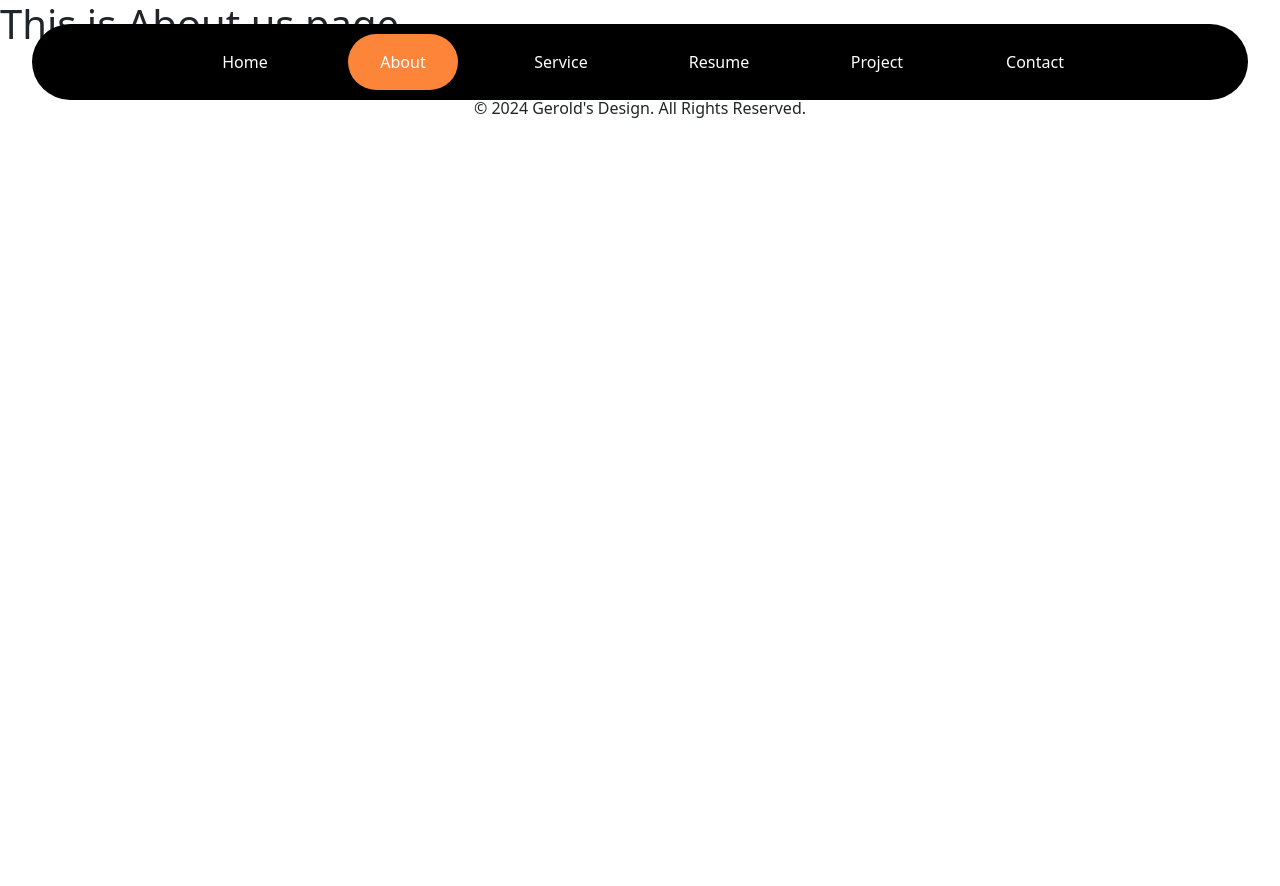
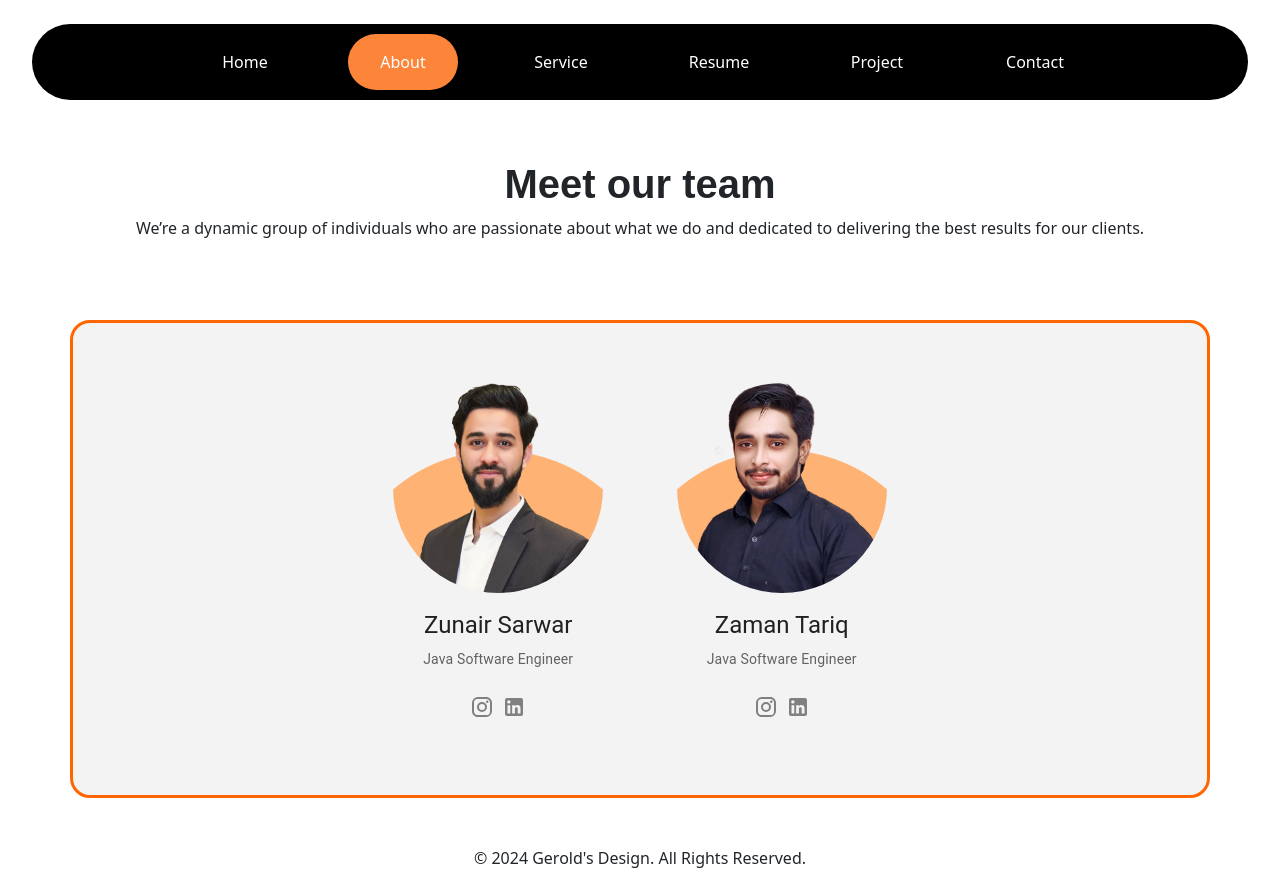
Before and after one commit to Zunairzz/Porfolio, a React (Create React App) app in the folder frontend/: page /about in a window 1280 px wide. Before the commit the page ends 800 px from the top, so only its background shows below. Built offline with nearby package versions, Linux system fonts and the light colour scheme.

Commit message:
- Add about us page

```diff
--- /dev/null
+++ b/frontend/src/css/about.css
@@ -0,0 +1,26 @@
+.parent {
+    margin-top: 10rem;
+}
+
+.team-heading {
+    font-weight: bold;
+    font-family: Arial, Helvetica, sans-serif;
+}
+
+.team-child {
+    margin-top: 5rem;
+    border: 3px solid #ff6600;
+    background-color: #f3f3f3;
+    border-radius: 20px;
+    padding: 60px 0 20px 0;
+}
+.team-card {
+    border: none;
+    box-shadow: none;
+}
+
+@media only screen and (max-width: 900px) {
+    .team-child {
+        border: none;
+    }
+}
--- a/frontend/src/pages/About.jsx
+++ b/frontend/src/pages/About.jsx
@@ -1,9 +1,98 @@
 import Base from "../component/Base";
+import "../css/about.css";
+import {Card, CardActions, CardContent, CardMedia, Typography} from "@mui/material";
+import zaman from "../image/zaman_png.png";
+import zunair from "../image/zuni_png.png";
+import InstagramIcon from '@mui/icons-material/Instagram';
+import LinkedInIcon from '@mui/icons-material/LinkedIn';
+import {Col, Container, Row} from "reactstrap";
+import React from "react";
 
 export function About() {
+
+    const items = [
+        {
+            id: 1,
+            name: "Zunair Sarwar",
+            src: zunair,
+            jobDescription: "Java Software Engineer",
+            linkedIn: "https://www.linkedin.com/in/zunair-sarwar-401323221/",
+            instagram: "https://www.instagram.com/zun_i333/"
+        }, {
+            id: 2,
+            name: "Zaman Tariq",
+            src: zaman,
+            jobDescription: "Java Software Engineer",
+            linkedIn: "https://www.linkedin.com/in/zaman-tariq-931738230/",
+            instagram: "https://www.instagram.com/zamanjutt12/"
+        }
+    ];
+
     return (
         <Base>
-            <h1>This is About us page</h1>
+            <Container className="parent text-center">
+                <h1 className="team-heading">Meet our team</h1>
+                <p>We’re a dynamic group of individuals who are passionate about what we do and dedicated to delivering
+                    the best results for our clients.</p>
+                <Row className="team-child d-flex justify-content-center align-content-center align-items-center">
+
+                    {items.map(item => (
+                        <Col xxl={3} xl={3} lg={4} md={6} className="mb-5">
+                            <AboutUsCard index={item.id} image={item.src} name={item.name}
+                                         jobDescription={item.jobDescription}
+                                         linkedIn={item.linkedIn} instagram={item.instagram}/>
+                        </Col>
+                    ))}
+                </Row>
+            </Container>
         </Base>
     )
 }
+
+const AboutUsCard = ({index, image, name, jobDescription, linkedIn, instagram}) => {
+    return (
+        <Card key={index} sx={{maxWidth: 345, boxShadow: 'none', textAlign: 'center', backgroundColor: '#f3f3f3'}}
+              className="team-card justify-content-center align-content-center align-items-center">
+            <CardMedia
+                sx={{
+                    height: 210,
+                    width: 210, // Optional: set the width to match the height to make it a perfect circle
+                    borderRadius: '50%', // This makes the image circular
+                    margin: '0 auto',
+                }}
+                image={image}
+                title="green iguana"
+            />
+            <CardContent>
+                <Typography gutterBottom variant="h5" component="div">
+                    {name}
+                </Typography>
+                <Typography variant="body2" sx={{color: 'text.secondary'}}>
+                    {jobDescription}
+                </Typography>
+            </CardContent>
+            <CardActions className="d-flex justify-content-center align-content-center align-items-center">
+                <a href={instagram} target="_blank" rel="noopener noreferrer">
+                    <InstagramIcon sx={{
+                        color: 'gray',
+                        transition: 'color 0.3s ease', // Smooth transition for color change
+                        '&:hover': {
+                            color: 'black', // Change color on hover
+                            cursor: 'pointer',
+                        },
+                    }}/>
+                </a>
+                <a href={linkedIn} target="_blank" rel="noopener noreferrer">
+                    <LinkedInIcon sx={{
+                        color: 'gray',
+                        transition: 'color 0.3s ease', // Smooth transition for color change
+                        '&:hover': {
+                            color: 'black', // Change color on hover
+                            cursor: 'pointer',
+                        },
+                    }}/>
+                </a>
+            </CardActions>
+        </Card>
+    )
+}
```
Also changed, not shown: frontend/package.json (+4 -3 lines).
